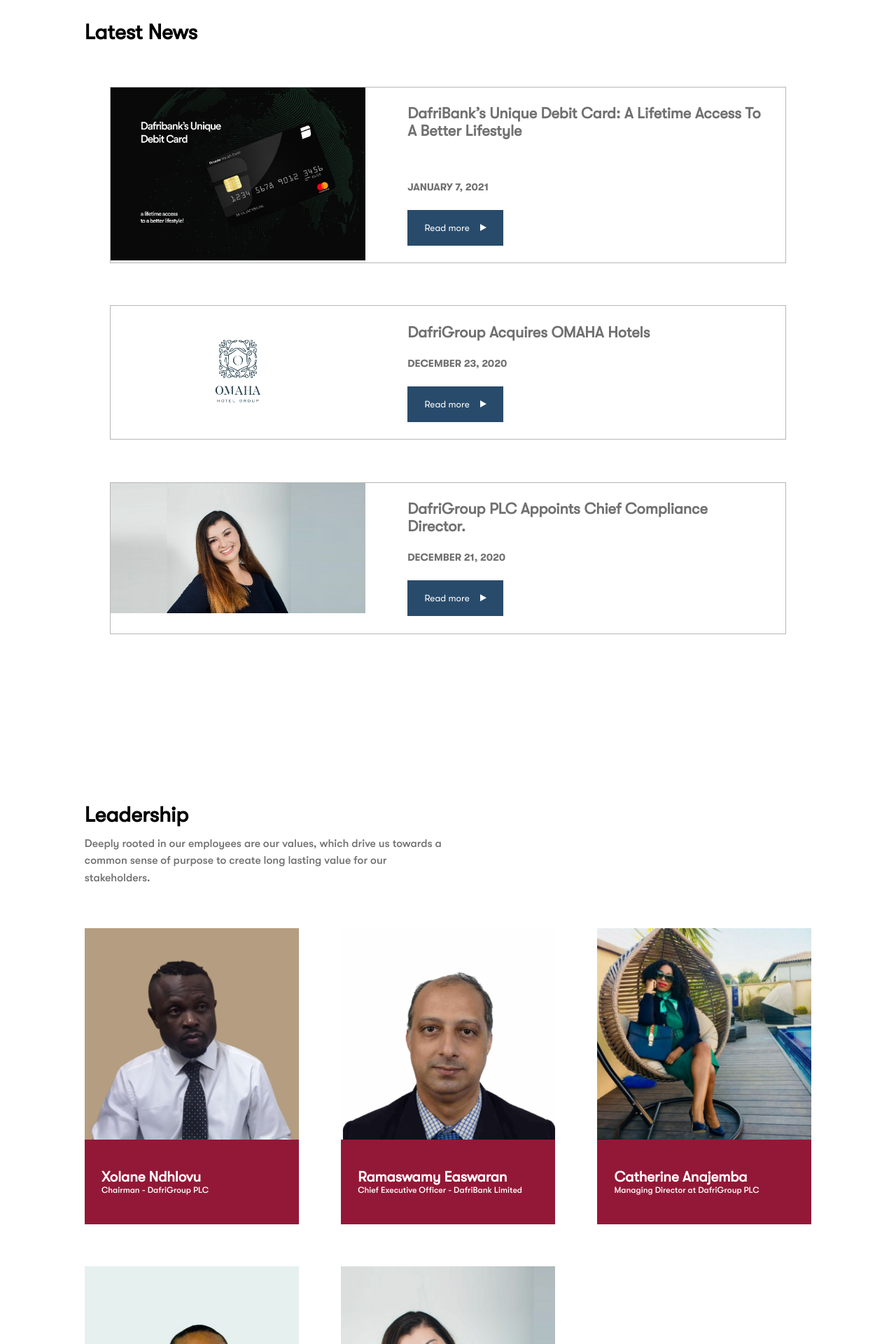
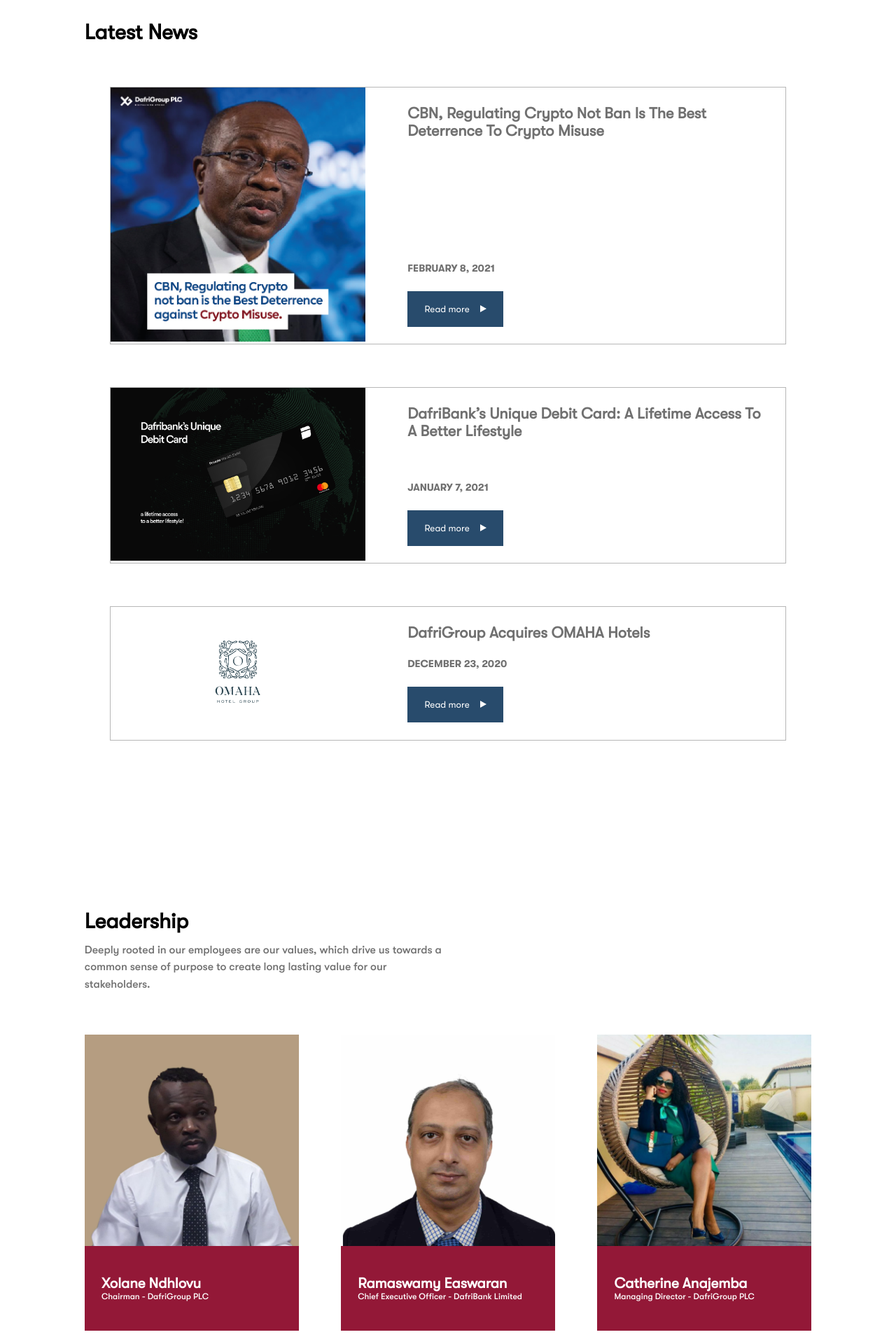
Before and after one commit to akimzzy/dafrigroup, a React (Create React App) app in the folder client/: page / in a window 1280 px wide. Shown: the part 2340-4260 px from the top of the page at 70% size. Built offline with nearby package versions, Linux system fonts and the light colour scheme.

Commit message:
cbn blog

```diff
--- a/client/src/components/BlogData.js
+++ b/client/src/components/BlogData.js
@@ -7,6 +7,13 @@
 
 
 const data = [
+    {
+        id: "11",
+        title: "CBN, Regulating Crypto Not Ban Is The Best Deterrence To Crypto Misuse",
+        date: "FEBRUARY 8, 2021",
+        description: "The last few days have seen the CBN's letter prohibiting financial institutions from facilitating payments for cryptocurrency exchanges receive wild reactions from the general public. The content of the letter itself isn't new and meant only to reiterate the Apex bank's position on cryptocurrency exchange and related activities expressed as far back as 2017. ",
+        src: images[10]
+    },
     {
         id: "10",
         title: "DafriBank’s Unique Debit Card: A Lifetime Access To A Better Lifestyle",
--- a/client/src/components/BlogPage/BlogPage.js
+++ b/client/src/components/BlogPage/BlogPage.js
@@ -14,6 +14,7 @@
 import BlogPostDetails_8 from '../BlogPostDetails/BlogPostDeails_8';
 import BlogPostDetails_9 from '../BlogPostDetails/BlogPostDeails_9';
 import BlogPostDetails_10 from '../BlogPostDetails/BlogPostDeails_10';
+import BlogPostDetails_11 from '../BlogPostDetails/BlogPostDeails_11';
 
 const Blog = ({ match }) => {
 
@@ -56,6 +57,10 @@
           // eslint-disable-next-line
             return <BlogPostDetails_10 />
         }
+        else if (match.params.id === "11") {
+          // eslint-disable-next-line
+            return <BlogPostDetails_11 />
+        }
     }
 
     return (<section>
--- /dev/null
+++ b/client/src/components/BlogPostDetails/BlogPostDeails_11.js
@@ -0,0 +1,37 @@
+import React from 'react';
+import './BlogPostDetails.module.scss'
+
+
+const BlogPostDetails_11 = () => {
+    return (
+        <div>
+<p>The last few days have seen the CBN's letter prohibiting financial institutions from facilitating payments for cryptocurrency exchanges receive wild reactions from the general public. The content of the letter itself isn't new and meant only to reiterate the Apex bank's position on cryptocurrency exchange and related activities expressed as far back as 2017. According to the recent letter non-compliance with this directive will incur severe sanctions. The ban is perplexing considering just recently in September 2020 the Nigerian Securities and Exchange Commission announced plans to formulate a legal framework for cryptocurrencies.</p>
+<p>A lot has been speculated and espoused by various media outlets about the government's motivation for the ban. But let&rsquo;s assume the best-case scenario, that the Nigerian government is doing this in the best interest of its citizenry, a ban is still not the answer. Even worse, it is counterproductive.</p>
+<p>At this point, no one can deny the dark side of cryptocurrency. It has played a huge role in crimes of all sorts. From its use in financial crimes including Ponzi schemes and money laundering to terrorist financing, cryptocurrency has been a desired tool for men of the underworld.</p>
+<p>But is this enough justification for a ban? The objective answer is No. That is the stance of many first-world countries like the United States, Canada, Japan, and Australia who have taken steps to engage or legitimize cryptocurrency in their countries. A country like Nigeria with all its potential for economic and technological dominance in Africa and beyond must do the same.&nbsp;</p>
+<p>For an instance on why formulating laws that prevent innovation in the crypto space isn't the answer, look no further than Fiat currencies. If cases of illicit transactions in Fiat currency do not attract a permanent blanket ban, why should cryptocurrency?&nbsp;</p>
+<p>&nbsp;</p>
+<p><strong>A crypto ban is counterproductive</strong></p>
+<p>Of course, there are broader arguments why a &lsquo;cryptocurrency ban&rsquo; is counterproductive to any country.&nbsp; Recall, Cryptocurrency since its inception in 2009 has proven to be a truly revolutionary invention. Built on the back of blockchain technology, cryptocurrency allows borderless transactions with no need for a third party amongst other benefits of decentralized systems. This technology has seen further applications in other industries:&nbsp; land verification in real estate niche, effective digital voting, etc. Indeed Blockchain-based solutions can help improve several sectors in Nigeria. Stifling the growth of cryptocurrencies in the country will have a domino effect on other blockchain-related innovations too preventing healthy growth of the space.&nbsp;</p>
+<p>Again, technology and innovation like cryptocurrency are cornerstones of the fourth industrial revolution, and any country that wants a seat at the table should not meet innovation with inexplicable fear. As is often the case early adoption of new technology could pave the way to influence the development of the technology and reap financial and economic benefits. Cryptocurrency and blockchain are no exception. This is why countries like Japan have moved to create a positive regulatory climate for cryptocurrency.&nbsp; A crypto ban will stifle investment which could have contributed to the growth of the Nigerian economy.</p>
+<p>At a time when Africa is hoping for a seat at the table in matters of technology and innovation, this ban will only set Nigeria back. This, considering the interest in cryptocurrency, has been incredibly high in the country. In fact, based on data from Google trend Nigeria ranks as the most interested in cryptocurrency globally. Record from active crypto countries in Nigeria also witnessed transaction volumes surpassing the 1 billion dollar mark. With such huge demand, investors all over the world will be looking to do business in Nigeria's cryptocurrency and blockchain market leading to a boon in the economy. If there's any country in need of a magic wand to resuscitate its economy, it is Nigeria &ndash; a country that might face its worst recession in years as a fall-out from the still ravaging COVID-19 pandemic. This ban preventing banks from doing business with cryptocurrency companies couldn&rsquo;t have come at a worse time.&nbsp;</p>
+<p><strong>Can a crypto ban be effective?</strong></p>
+<p>Nigeria is not the first to implement laws that will outlaw cryptocurrency. The country needs to learn from other countries that have hastily implemented such bans and have had to rescind their decision years later. If cryptocurremcy has taught us anything, it is the fact that it cannot be stopped.&nbsp;</p>
+<p>The past decade of its existence has seen it survive several unflattering labels by crypto naysayers. It was called a bubble, a Ponzi scheme, a currency for criminals, and many more.&nbsp; But none of this has slowed its growth and now it has the attention of the world.&nbsp;</p>
+<p>Resistance against technology and innovation isn&rsquo;t new. The U.S once resisted the adoption of the internet. Even paper currency wasn&rsquo;t immediately embraced. Yet these inventions changed the world forever. But only because what was considered status quo was jettisoned and new innovations were embraced in the face of objective reasons.</p>
+<p>Cryptocurrency is far too useful to be ignored. Nigeria should not be deprived of such once in a generation opportunity.&nbsp;</p>
+<p><strong><em>As a fall-out from the ban, many top-tier crypto exchanges will now be forced to restrict Nigerians from many of their services.&nbsp;</em></strong></p>
+<p>But a ban cannot stop cryptocurrency growth in Nigeria. Sadly, it also cannot deter misuse of cryptocurrencies. Banning banks from doing business with crypto exchanges only increases the chances of individuals being forced to buy and sell crypto outside any legitimate platforms like <strong><em>DafriXchange</em></strong>. Because of the pseudonymous nature of crypto transactions, detecting violations of the CBN directive will be difficult without involving exchange platforms.</p>
+<p>Here's why.</p>
+<p>Cryptocurrency exchanges like <strong><em>DafriXchange</em></strong> serve as gatekeepers of the cryptocurrency industry by providing a structure to engage with the cryptocurrency market safely. Prohibiting their existence will be disastrous for everyone. Without exchange platforms, peer to peer transactions will skyrocket and the government's greatest fears about the currency will be actualized- illegal activities will be rampant. According to Paxful, Nigeria is already the second-largest market in the world in P2P behind only the U.S.&nbsp; &nbsp;</p>
+<p>&nbsp;</p>
+<p><strong>Proposed solution</strong></p>
+<p>One of the differences between fiat and cryptocurrency is regulation. When it comes to preventing cryptocurrency misuse,&nbsp; regulating cryptocurrency is a far better alternative than a ban. Partnering with top exchanges (e.g <strong><em>DafriXchange</em></strong>) can help facilitate this. Most transactions happen through cryptocurrency exchanges. Ensuring they maintain a detailed KYC and proper documentation of all their users can help the government track people using cryptocurrency to facilitate illegal activities.&nbsp; Genuine Exchanges like <strong><em>DafriXchange</em></strong> are ready to cooperate with the government of any country in fishing out fraudulent users of cryptocurrencies. There is no reason to punish everyone for the activities of a few which is what an outright ban achieves. The Nigerian government should reach out to exchanges for dialogue towards risk-minimization for users engaging in crypto-related activities.&nbsp;</p>
+<p>More solutions. A legal framework for cryptocurrencies must be defined. This will help allay the government&rsquo;s fears about cryptocurrency. It will also protect Investors' interest. Other grey areas such as tax implications and the use of cryptocurrency as a legal tender must also be clarified.</p>
+<p>The reality is whether anyone likes it or not, cryptocurrency is here to stay. In light of this, regulation is the only answer worth considering in the best interest of everyone. Any permanent ban on cryptocurrency by the Nigerian government will only indicate a lack of understanding and preparedness for the force for positive change cryptocurrency embodies.&nbsp;</p>
+<p><strong>At DafriGroup PLC (with subsidiaries including DafriXchange, DafriBank, DafriEstate, etc.), we believe the Central Bank of Nigeria will do the right thing by rescinding this ban.</strong></p>
+        </div>
+    );
+}
+
+export default BlogPostDetails_11;
--- a/client/src/components/Home/Home.js
+++ b/client/src/components/Home/Home.js
@@ -129,7 +129,7 @@
                             <div><img src={require("../../assets/leadership-image3.jpeg")} alt="chairman" /></div>
                             <div>
                                 <h4>Catherine Anajemba</h4>
-                                <span>Managing Director at DafriGroup PLC</span>
+                                <span>Managing Director - DafriGroup PLC</span>
                             </div>
                         </li>
                     </Link>
--- a/client/src/components/Leadership/Catherine.jsx
+++ b/client/src/components/Leadership/Catherine.jsx
@@ -21,7 +21,7 @@
                         </div>
                         <div className='leaderProfile__text'>
                             <h3>Catherine Anajemba</h3>
-                            <span>Managing Director at DafriGroup PLC</span>
+                            <span>Managing Director - DafriGroup PLC</span>
                         </div>
                     </div>
 
--- a/client/src/components/Leadership/Leadership.js
+++ b/client/src/components/Leadership/Leadership.js
@@ -90,7 +90,7 @@
                             </div>
                             <div>
                                 <h3>Catherine Anajemba</h3>
-                                <span>Managing Director at DafriGroup PLC</span>
+                                <span>Managing Director - DafriGroup PLC</span>
                             </div>
                         </div>
                     </div>
```
Also changed, not shown: client/src/blogImage/cbn.jpg (added).
